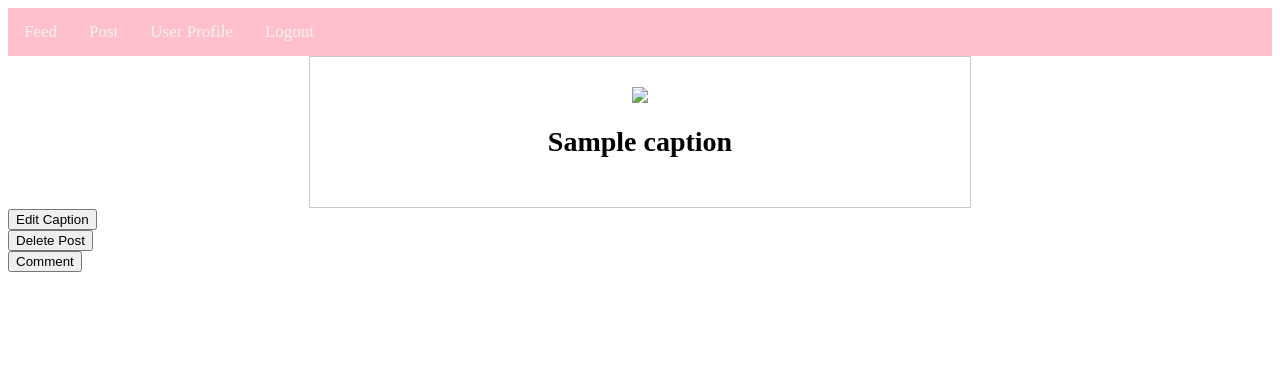
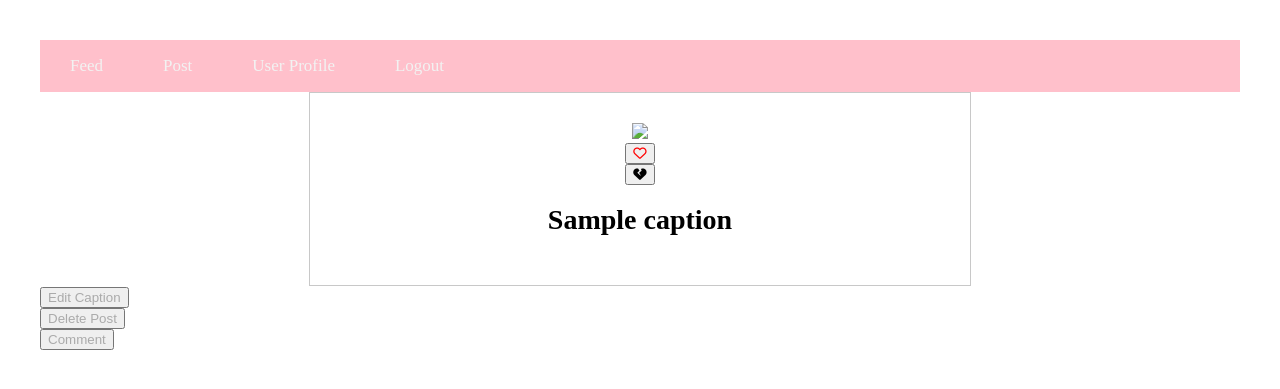
Before and after one commit to sumaiya-sarwar/Insta_dupe, a Node project: template views/feed.ejs in a window 1280 px wide. Shown: the top 389 px of the page. Run offline with Node 20 templates, Linux system fonts and the light colour scheme; the template is opened without the code that fills it: most values are stand-ins (such as "Sample title", 1, 10 or a date in 2020); some libraries are stand-ins or nearby versions.

Commit message:
like btn

```diff
--- a/public/style/feed.css
+++ b/public/style/feed.css
@@ -5,8 +5,8 @@ img {
 
 .postContainer {
     display: flex;
-    flex-direction: column;
-    align-items: center;
+    flex-direction:column;
+    align-items:center;
     margin: auto;
     border: solid rgb(200, 200, 200) 1px;
     max-width: 600px;
@@ -26,10 +26,10 @@ img {
 
   /* Style the links inside the navigation bar */
   .topnav a {
-    float: left;
+   float: left;
     color: #f2f2f2;
     text-align: center;
-    padding: 14px 16px;
+    padding: 16px 30px;
     text-decoration: none;
     font-size: 17px;
   }
@@ -45,3 +45,27 @@ img {
     background-color: #04AA6D;
     color: white;
   }
+
+  /* like btn */
+  body{
+    margin: 40px;
+  }
+
+  button{
+    cursor: pointer;
+    outline: 0;
+    color: #AAA;
+
+  }
+
+  .btn:focus {
+    outline: none;
+  }
+
+  #like{
+    color: red;
+  }
+
+  #dislike{
+    color: black;
+  }
--- a/public/style/user_profile.css
+++ b/public/style/user_profile.css
@@ -46,7 +46,7 @@ body {
     overflow: hidden;
   }
 
-  /* Style the links inside the navigation bar */
+
   .topnav a {
     float: left;
     color: #f2f2f2;
@@ -56,13 +56,13 @@ body {
     font-size: 17px;
   }
 
-  /* Change the color of links on hover */
+
   .topnav a:hover {
     background-color: #cdcbcb ;
     color: black;
   }
 
-  /* Add a color to the active/current link */
+
   .topnav a.active {
     background-color: #04AA6D;
     color: white;
--- a/views/feed.ejs
+++ b/views/feed.ejs
@@ -2,6 +2,7 @@
 <html lang="en">
 
 <head>
+  <script src="https://kit.fontawesome.com/fb5c6b36cf.js" crossorigin="anonymous"></script>
   <meta charset="UTF-8">
   <meta http-equiv="X-UA-Compatible" content="IE=edge">
   <meta name="viewport" content="width=<device-width>, initial-scale=1.0">
@@ -27,7 +28,10 @@
     <div class="postContainer">
       <a href="/main/<%=post._id%>"> <img src="data:post/<%=post.image.contentType%>;base64,
     <%=post.image.data.toString('base64')%>"> </a>
-      <div class="caption">
+    <button class="btn" id="like"><i class="fa-regular fa-heart"></i></button>
+    <button class="btn" id="dislike"><i class="fa-solid fa-heart-crack"></i></button>
+
+    <div class="caption">
         <h1>
           <%=post.caption%>
         </h1>
```
Also changed, not shown: controllers/comments_controller.js (+23 -0 lines), views/show.ejs (+11 -0 lines).
